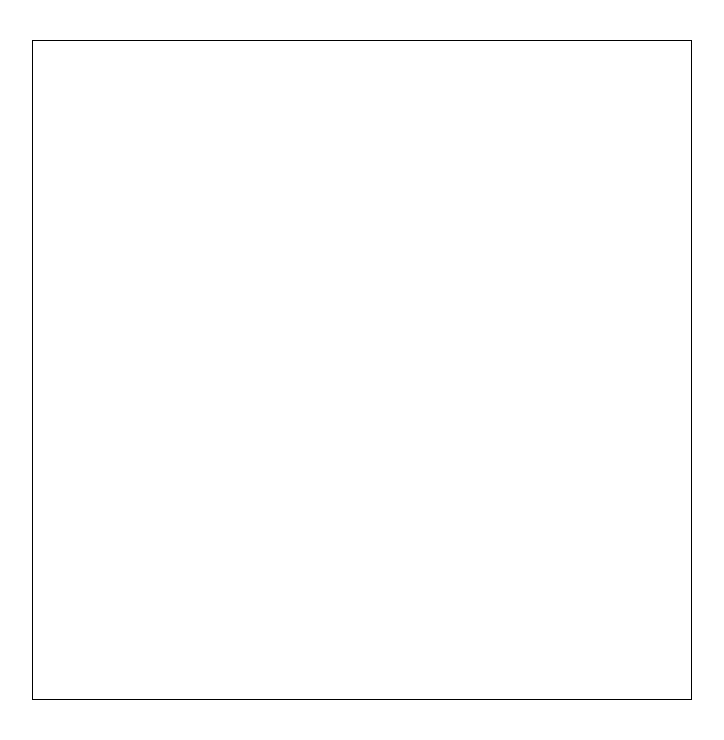
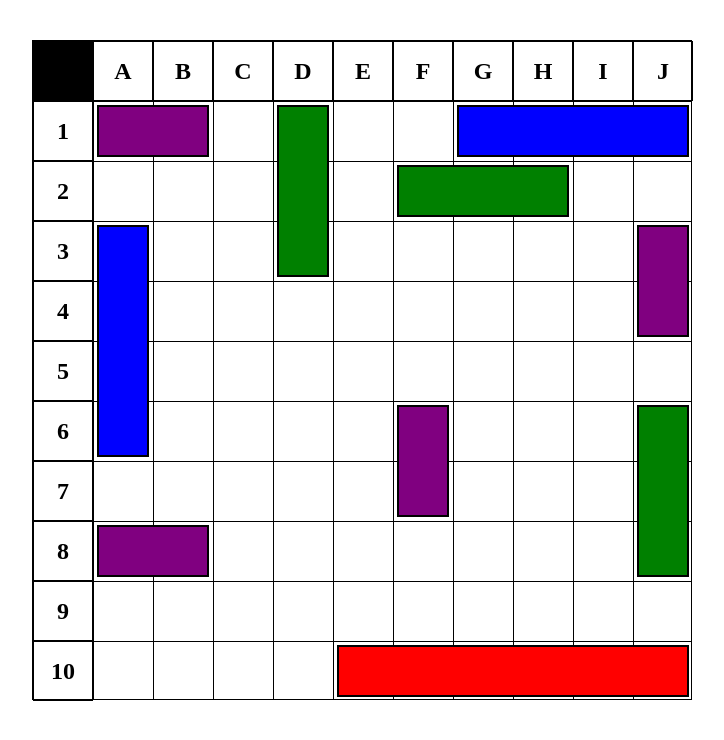
Before and after one commit to K-Andrii/HTML-CSS.-Sea-Battle, a plain HTML site: page index.html in a window 1280 px wide. Shown: the whole page, without its empty margins (278-1002 px from the left). Drawn offline with Linux system fonts and the light colour scheme.

Commit message:
feat: sea battle

```diff
--- a/assets/css/style.css
+++ b/assets/css/style.css
@@ -4,9 +4,114 @@
     box-sizing: border-box;
 }
 
+.purple{background-color: purple}
+.green{background-color: green}
+.blue{background-color: blue}
+.red{background-color: red}
+.purple, .green, .blue, .red{
+    margin: 4px;
+    border: 2px solid black;
+}
+
+
+/*main*/
 main{
+    display: grid;
+    grid-template-columns: repeat(11, 1fr);
+    grid-template-rows: repeat(11, 1fr);
     width: 660px;
     height: 660px;
     margin: 40px auto;
     border: 1px solid black;
+    counter-reset: letter number;
+
+    background-image:
+        linear-gradient(to right, black 1px, transparent 1px),
+        linear-gradient(to bottom, black 1px, transparent 1px);
+    background-size: 60px 60px;
 }
+
+main > div{
+    border: 1px solid black;
+}
+
+.black-start{
+    background: #000;
+    grid-row: 1 / 2;
+    grid-column: 1 / 2;
+}
+
+.letter-label, .number-label{
+    display: grid;
+    place-items: center;
+    border: 1px solid black;
+    text-align: center;
+    width: 60px;
+    height: 60px;
+    font-weight: bold;
+    font-size: 1.5em;
+}
+
+.letter-label{
+    counter-increment: letter;
+    grid-row: 1 / 2;
+}
+
+.letter-label::before{
+    content: counter(letter, upper-alpha);
+}
+
+.number-label{
+    counter-increment: number;
+    grid-column: 1 / 2;
+}
+
+.number-label::before{
+    content: counter(number);
+}
+
+
+/*color div*/
+#p-first{
+    grid-column: 2 / span 2;
+    grid-row: 2 / 3;
+}
+#p-second{
+    grid-column:  2 / span 2;;
+    grid-row: 9 / 10;
+}
+#p-third{
+    grid-column: 7/ 8;
+    grid-row: 7 / span 2;
+}
+#p-fourth{
+    grid-column: -2 / -1;
+    grid-row: 4 / span 2;
+}
+
+#g-first{
+    grid-column: 5 / 6;
+    grid-row: 2 / span 3
+}
+#g-second{
+    grid-column: 7 / span 3;
+    grid-row: 3 / 4
+}
+#g-third{
+    grid-column: -2 / -1;
+    grid-row: 7 / span 3;
+}
+
+#b-first{
+    grid-column: 2 / 3;
+    grid-row: 4 / span 4
+}
+#b-second{
+    grid-column: 8 / span 4;
+    grid-row: 2/ 3
+}
+
+#r-first{
+    grid-column: 6 / span 6;
+    grid-row: -2 / -1
+}
--- a/index.html
+++ b/index.html
@@ -8,22 +8,42 @@
 <body>
     <main>
         <div class="black-start"></div>
-        <div class="letters"></div>
-        <div class="numbers"></div>
 
-        <div class="piprle-first"></div>
-        <div class="piprle-second"></div>
-        <div class="piprle-third"></div>
-        <div class="pirple-fourth"></div>
+        <div class="letter-label"></div>
+        <div class="letter-label"></div>
+        <div class="letter-label"></div>
+        <div class="letter-label"></div>
+        <div class="letter-label"></div>
+        <div class="letter-label"></div>
+        <div class="letter-label"></div>
+        <div class="letter-label"></div>
+        <div class="letter-label"></div>
+        <div class="letter-label"></div>
 
-        <div class="green-first"></div>
-        <div class="green-second"></div>
-        <div class="green-third"></div>
+        <div class="number-label"></div>
+        <div class="number-label"></div>
+        <div class="number-label"></div>
+        <div class="number-label"></div>
+        <div class="number-label"></div>
+        <div class="number-label"></div>
+        <div class="number-label"></div>
+        <div class="number-label"></div>
+        <div class="number-label"></div>
+        <div class="number-label"></div>
 
-        <div class="blue-first"></div>
-        <div class="blue-second"></div>
+        <div id="p-first" class="purple"></div>
+        <div id="p-second" class="purple"></div>
+        <div id="p-third" class="purple"></div>
+        <div id="p-fourth" class="purple-fourth purple"></div>
 
-        <div class="red-first"></div>
+        <div id="g-first" class="green"></div>
+        <div id="g-second" class="green"></div>
+        <div id="g-third" class="green"></div>
+
+        <div id="b-first" class="blue"></div>
+        <div id="b-second" class="blue"></div>
+
+        <div id="r-first" class="red"></div>
     </main>
 </body>
 </html>
```
